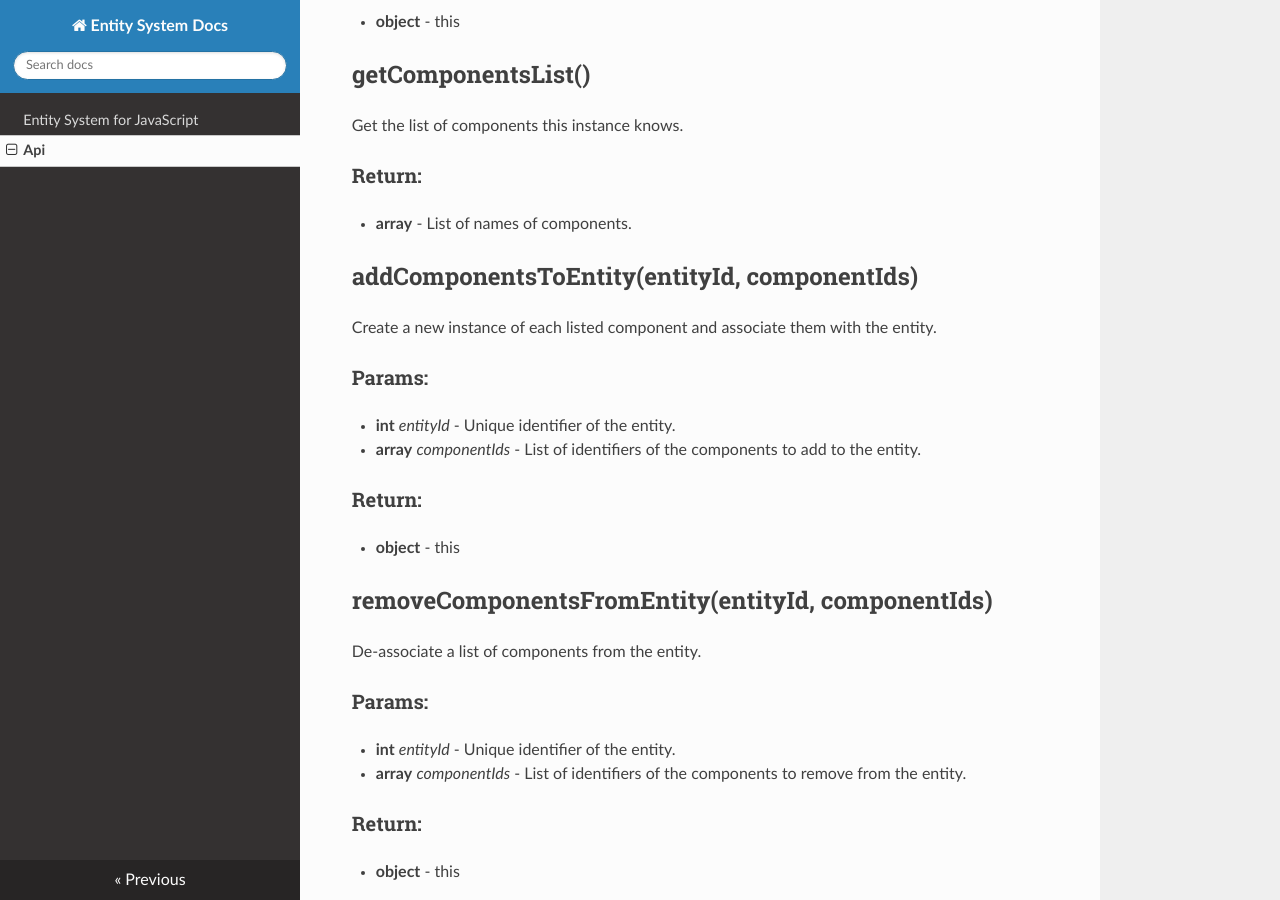
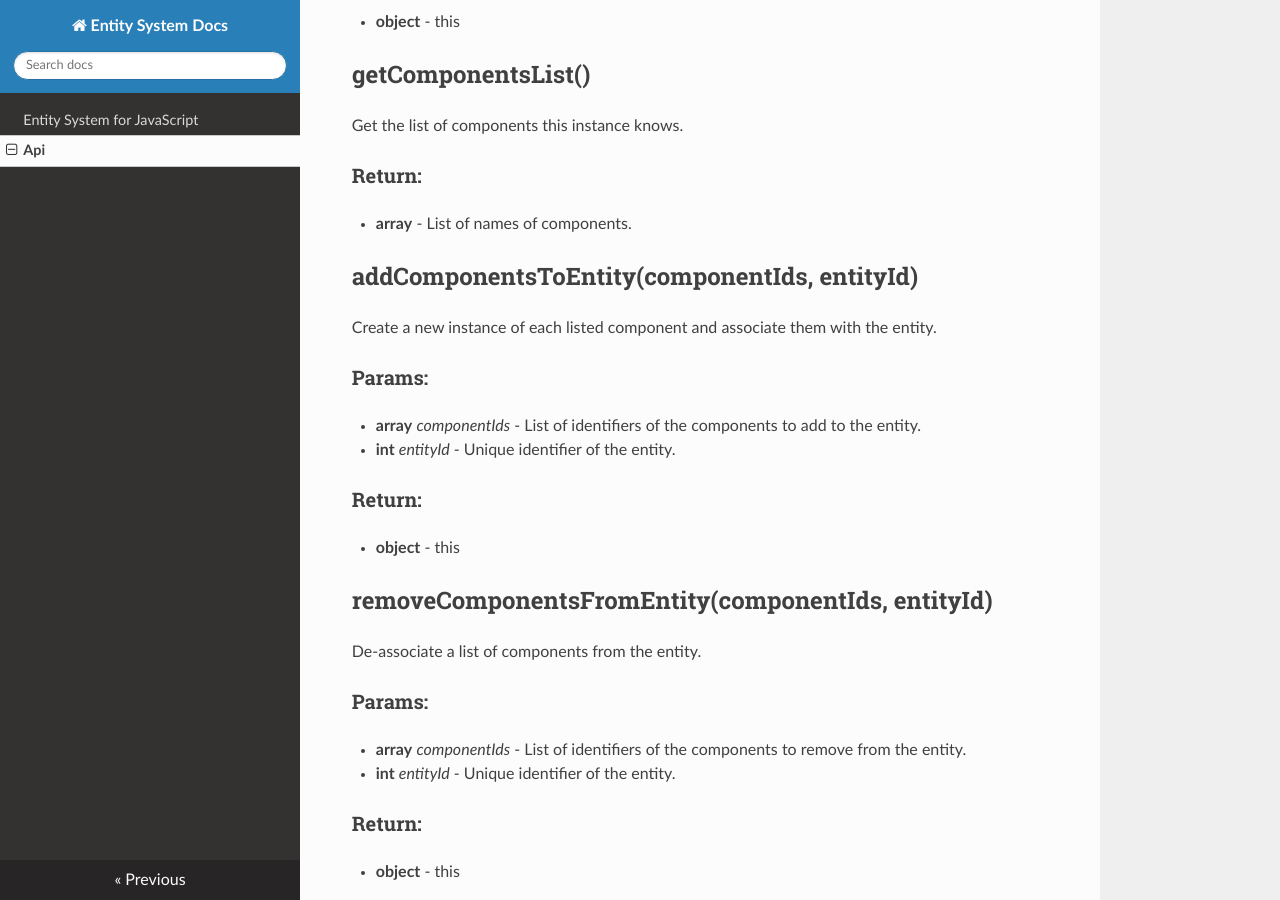
Before and after one commit to adngdb/entity-system-js, an MkDocs documentation site: the page built from docs/api.md, in a window 1280 px wide and 900 px high, scrolled down 1595 px. Built offline with MkDocs 1.6.1, drawn with Linux system fonts in a browser that asks for light colours; nearby versions of some CDN libraries.

```diff
--- a/docs/api.md
+++ b/docs/api.md
@@ -72,28 +72,28 @@ Get the list of components this instance knows.
 
 * **array** - List of names of components.
 
-## addComponentsToEntity(entityId, componentIds)
+## addComponentsToEntity(componentIds, entityId)
 
 Create a new instance of each listed component and associate them
 with the entity.
 
 ### Params:
 
+* **array** *componentIds* - List of identifiers of the components to add to the entity.
 * **int** *entityId* - Unique identifier of the entity.
-* **array** *componentIds* - List of identifiers of the components to add to the entity.
 
 ### Return:
 
 * **object** - this
 
-## removeComponentsFromEntity(entityId, componentIds)
+## removeComponentsFromEntity(componentIds, entityId)
 
 De-associate a list of components from the entity.
 
 ### Params:
 
+* **array** *componentIds* - List of identifiers of the components to remove from the entity.
 * **int** *entityId* - Unique identifier of the entity.
-* **array** *componentIds* - List of identifiers of the components to remove from the entity.
 
 ### Return:
 
```
Also changed, not shown: entity-manager.js (+5 -5 lines), 2 other files.
